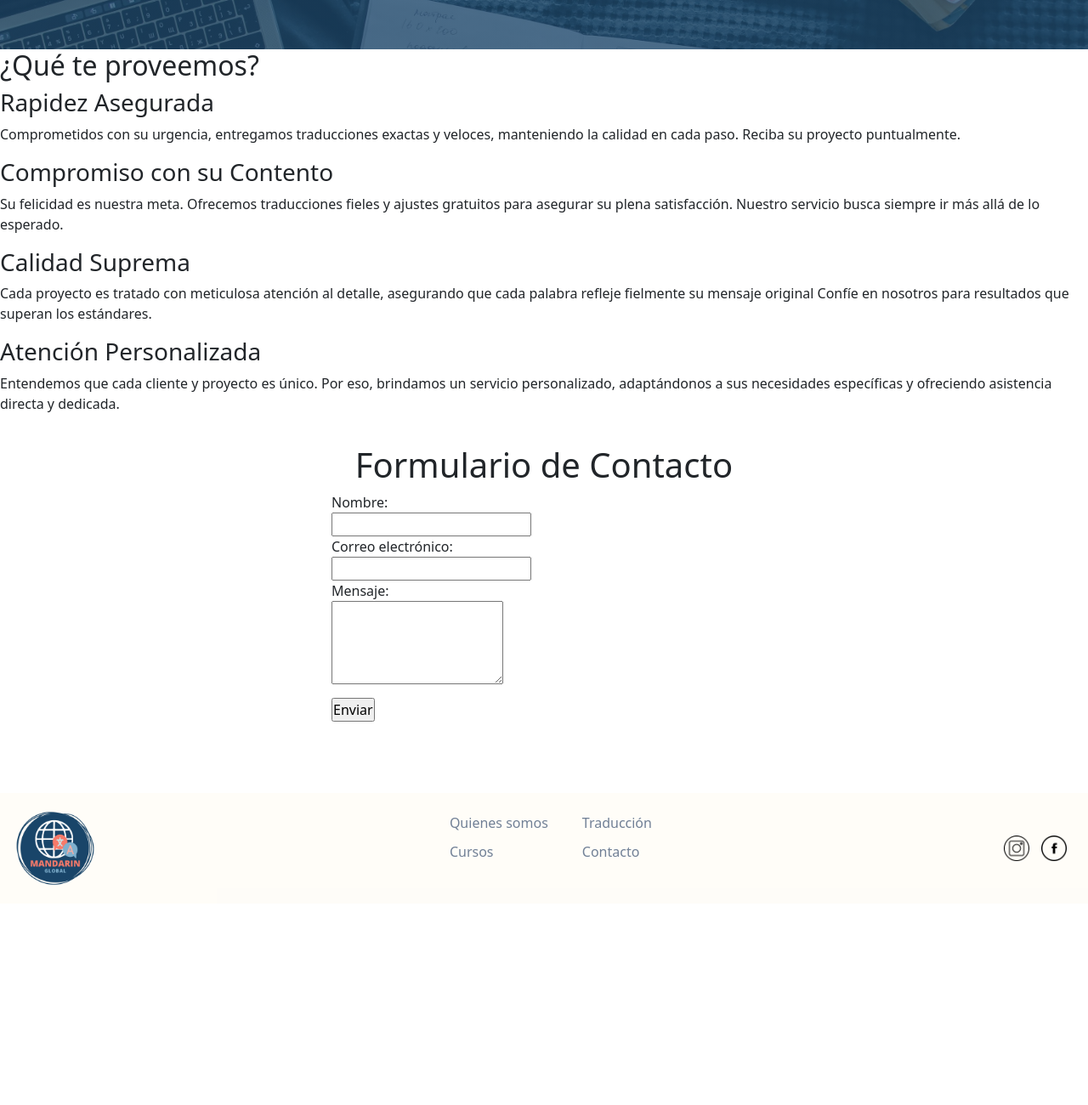
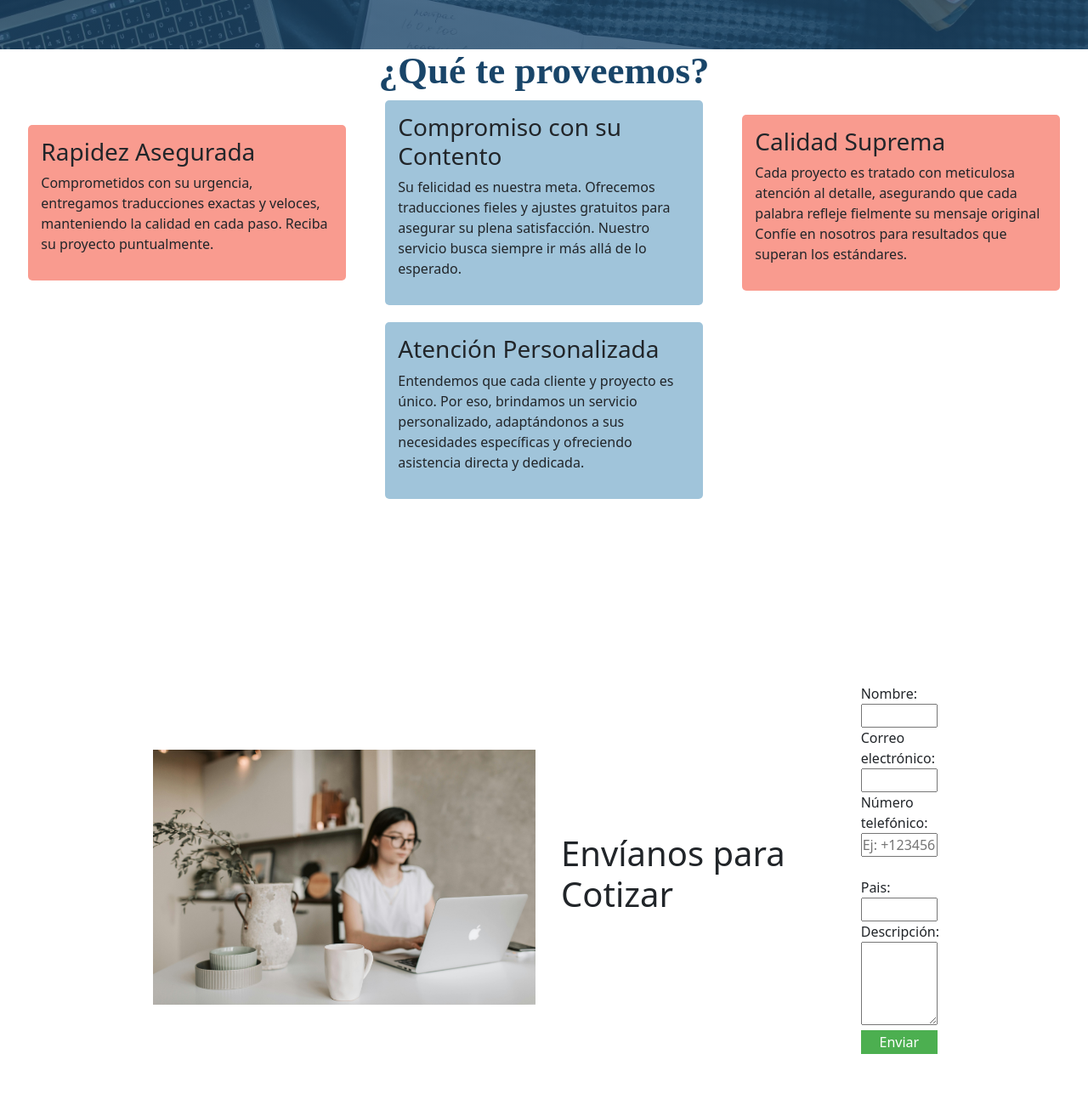
Before and after one commit to yushantai/proyectowebcoder, a plain HTML site: page views/Traduccion.html in a window 1280 px wide. Shown: the part 480-1780 px from the top of the page at 85% size. Before the commit the page ends 1543 px from the top, so only its background shows below. Drawn offline with nearby package versions, Linux system fonts and the light colour scheme.

Commit message:
Se mejoro el css de traduccion y se trabajo en el responsivo de la pagina de traduccion

```diff
--- a/Css/style.css
+++ b/Css/style.css
@@ -507,7 +507,7 @@
     color: black; /* Cambia esto por el color que prefieras */
 }
 
-/*******************************************CURSOS***************************************************/
+/**********************************************************CURSOS*****************************************************************/
 .banner-cursos {
     display: flex;
     flex-direction: column;
@@ -634,7 +634,13 @@
 }
 
 
-/*****************************Traduccion*********************************/
+/***************************************************TRADUCCION*********************************************************************/
+/* Estilos generales */
+body {
+    margin: 0;
+    padding: 0;
+    box-sizing: border-box;
+}
 
 .banner-traduccion{
     display: flex;
@@ -694,48 +700,111 @@
     letter-spacing: 1.25px;
 
     cursor: pointer; /* Cambiar el cursor para indicar que es clickeable */
-    transition: background-color 0.3s, color 0.3s; /* Transición suave al cambiar de estado */
+    transition: background-color 0.3s, color 0.3s; /* Tran dsición suave al cambiar de estado */
+}
+/****************Beneficios traduccion*********************/
+
+.Titulo2{
+    color: #194569;
+    text-align: center;
+    font-family: Nunito;
+    font-size: 45px;
+    font-style: normal;
+    font-weight: 600;
+    line-height: 50px; /* 90.909% */
 }
 
-
-/* Estilos generales */
-body {
-    margin: 0;
-    padding: 0;
-    box-sizing: border-box;
+.beneficio-traduccion2{
+    display: flex;
+    flex-direction: column;
+    justify-content: center;
+    align-items: center;
+    gap: 20px; /* Ajusta este valor según sea necesario */
+    margin: 10px 20px;
+    flex-shrink: 0;;
 }
 
-/* Estilos para la sección de traducción */
-.banner-traduccion {
-    display: flex;
-    flex-direction: column; /* Esto asegura que el título, párrafo e imagen se apilen verticalmente */
-    align-items: flex-start; /* Alinea elementos a la izquierda */
-    padding: 20px; /* Añade algo de espacio alrededor */
+.card_art, .card_art1 {
+    border-radius: 5px;
+    background: rgba(127, 176, 206, 0.74);
+    padding: 15px;
+    margin-bottom: 20px; /* Espacio entre tarjetas */
 }
 
-.banner-traduccion img {
-    width: auto; /* Ajusta este valor según necesites para controlar el tamaño de la imagen */
-    max-width: 100%; /* Asegura que la imagen no se desborde de su contenedor */
-    margin-top: 20px; /* Espacio entre el texto y la imagen */
+.card_art1 {
+    background: rgba(247, 122, 106, 0.75);
 }
 
-/* Estilos para el formulario de contacto */
+/* Media query para pantallas de tabletas */
+@media (min-width: 768px) {
+    .beneficio-traduccion2 {
+        flex-direction: row; /* Cambia a disposición horizontal */
+        flex-wrap: wrap; /* Permite que los elementos se envuelvan si no caben en una sola fila */
+        justify-content: space-around; /* Distribuye el espacio uniformemente entre los elementos */
+        gap: 20px; /* Espacio entre elementos */
+    }
+    .card_art, .card_art1 {
+        /* Asegura que los elementos no ocupen toda la fila en pantallas más grandes */
+        width: calc(50% - 40px); /* Ajusta este valor según el gap y el padding deseados */
+        margin-bottom: 0; /* Puede ajustar o remover el espacio adicional en la parte inferior si es necesario */
+    }
+}
+
+/* Media query para pantallas de escritorio */
+@media (min-width: 1024px) {
+    .card_art, .card_art1 {
+        /* Ajusta el ancho para pantallas más grandes, si es necesario */
+        width: calc(33.333% - 40px); /* Tres elementos por fila con espacio entre ellos */
+    }
+}
+/****************Formato de traduccion*********************/
+
 .formulario-contacto {
     display: flex;
     flex-direction: column; /* Alinea los elementos del formulario verticalmente */
     align-items: center; /* Centra el formulario en el contenedor */
     padding: 20px;
+    width: 100%; /* Asegura que el contenedor tome el ancho completo */
 }
 
-.formulario-contacto form {
-    width: 100%; /* Ajusta este valor para controlar el ancho del formulario */
-    max-width: 500px; /* Establece un ancho máximo para el formulario */
+img {
+    max-width: 100%;
+    height: auto;
+    object-fit: cover; /* Asegura que la imagen cubra el contenedor sin perder sus proporciones */
+
 }
 
-.formulario-contacto input[type="submit"] {
-    margin-top: 10px; /* Espacio por encima del botón enviar */
-}
+.container-form {
+    display: flex;
+    flex-direction: column; /* Comienza con una disposición vertical */
+    align-items: center; /* Alinea los hijos al centro */
+  }
 
+  /* Estilos para tabletas */
+@media (min-width: 768px) {
+    .container-form {
+        flex-direction: row; /* Coloca la imagen y el formulario lado a lado */
+        justify-content: space-evenly; /* Espacia los elementos uniformemente */
+    }
+
+    .imagentrad, .formulario {
+        flex: 1; /* Distribuye el espacio disponible entre la imagen y el formulario */
+        margin: 0 20px; /* Añade un poco de espacio entre la imagen y el formulario */
+    }
+    .imagentrad img {
+        max-width: 500px; /* Limita el tamaño máximo de la imagen */
+        max-height: 300px; /* Puedes ajustar el máximo de alto de la imagen aquí */
+    }
+  }
+
+  /* Estilos para pantallas de desktop */
+  @media (min-width: 1024px) {
+    .container-form {
+      max-width: 960px; /* Limita el ancho máximo del contenedor */
+      margin: 0 auto; /* Centra el contenedor en la pantalla */
+    }
+
+  }
 /**************************CONTACTO******************************/
 
 
@@ -790,7 +859,6 @@ body {
     }
 
 
-
 .formulario input[type="submit"] {
     background-color: #4CAF50; /* Color de fondo */
     color: white; /* Color del texto */
@@ -798,9 +866,6 @@ body {
     border: none; /* Remueve el borde */
     margin-bottom: 20px; /* Consistencia con otros inputs */
   }
-
-
-
 
 @media (min-width: 768px) {
     .container-form{
--- a/views/Traduccion.html
+++ b/views/Traduccion.html
@@ -56,20 +56,21 @@
             <!-----------------------------------------------------Beneficios------------------------------------------->
 
       <section class="beneficio-traduccion">
-        <h2> ¿Qué te proveemos?</h2>
-        <article>
+        <h2 class="Titulo2"> ¿Qué te proveemos?</h2>
+        <div class="beneficio-traduccion2">
+          <article class="card_art1">
             <h3>Rapidez Asegurada</h3>
             <p>Comprometidos con su urgencia, entregamos
               traducciones exactas y veloces, manteniendo la calidad en cada paso. Reciba su proyecto puntualmente. </p>
           </article>
 
-        <article>
+          <article class="card_art">
             <h3>Compromiso con su Contento </h3>
             <p>Su felicidad es nuestra meta. Ofrecemos traducciones fieles y ajustes gratuitos para asegurar su plena
               satisfacción. Nuestro servicio busca siempre ir más allá de lo esperado.</p>
           </article>
 
-        <article>
+          <article class="card_art1">
             <h3>Calidad Suprema </h3>
             <p>
               Cada proyecto es tratado con meticulosa atención al detalle, asegurando que cada palabra refleje fielmente su mensaje original
@@ -77,17 +78,28 @@
             </p>
           </article>
 
-        <article>
+          <article class="card_art">
             <h3>Atención Personalizada</h3>
             <p>Entendemos que cada cliente y proyecto es único. Por eso, brindamos un servicio personalizado,
               adaptándonos a sus necesidades específicas y ofreciendo asistencia directa y dedicada.</p>
           </article>
 
+        </div>
+
       </section>
           <!-----------------------------------------------------Formulario------------------------------------------->
 
     <section class="formulario-contacto">
-        <h1>Formulario de Contacto</h1>
+      <div class="container-form">
+        <div class="imagentrad">
+          <img src="../Imagen/17.jpg" alt="traducciones">
+        </div>
+
+        <div>
+          <h1>Envíanos para Cotizar</h1>
+        </div>
+
+        <div class="formulario">
           <form action="/submit_form" method="post">
             <label for="nombre">Nombre:</label><br>
             <input type="text" id="nombre" name="nombre" required><br>
@@ -95,11 +107,21 @@
             <label for="email">Correo electrónico:</label><br>
             <input type="email" id="email" name="email" required><br>
 
-            <label for="mensaje">Mensaje:</label><br>
+            <label for="telefono">Número telefónico:</label><br>
+            <input type="tel" id="telefono" name="telefono" placeholder="Ej: +1234567890" pattern="[+]?[0-9]{1,14}" required><br><br>
+
+            <label for="pais">Pais:</label><br>
+            <input type="text" id="pais" name="pais" required><br>
+
+            <label for="mensaje">Descripción:</label><br>
             <textarea id="mensaje" name="mensaje" rows="4" required></textarea><br>
 
             <input type="submit" value="Enviar">
         </form>
+        </div>
+      </div>
+
+
     </section>
 
 
```
Lines whose indentation alone changed are shown as unchanged.
